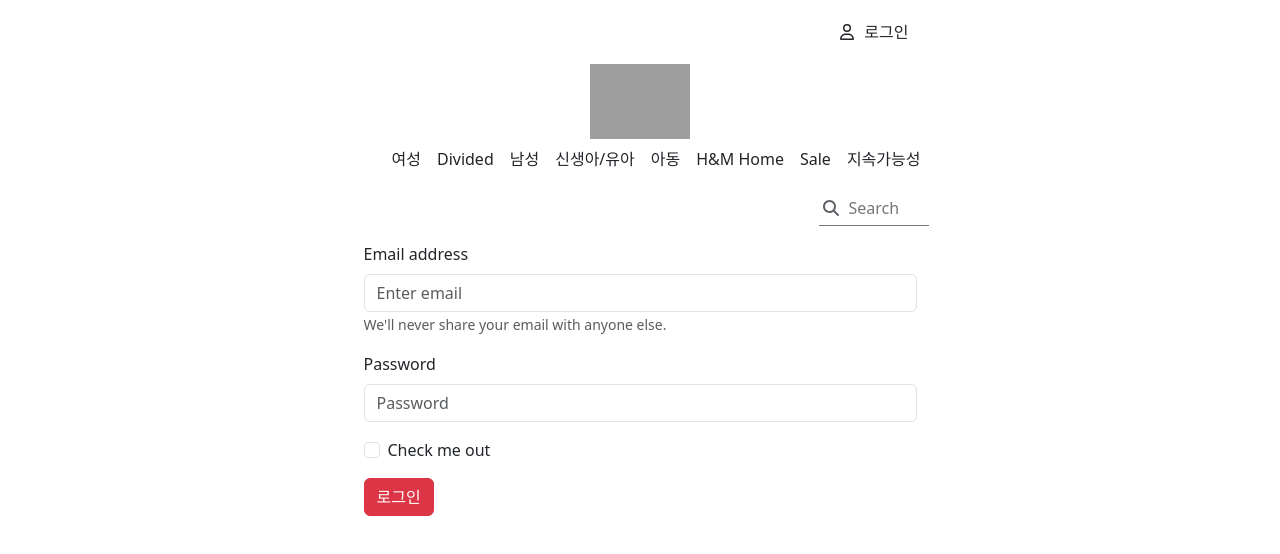
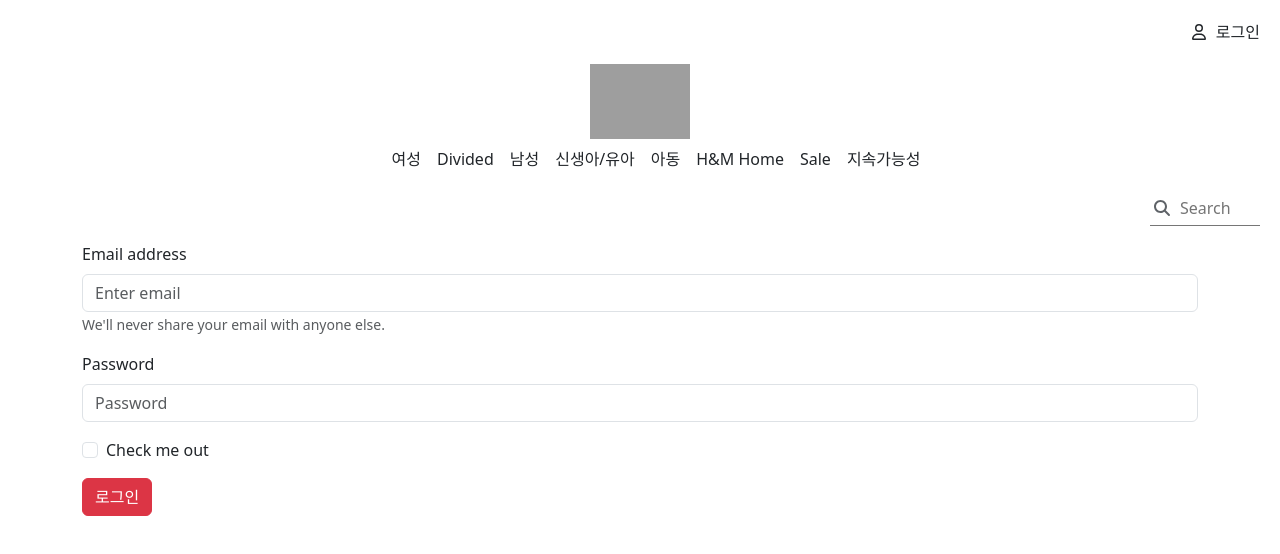
Before and after one commit to noel-vibe/hnmSite, a React (Create React App) app: page /login in a window 1280 px wide. Shown: the top 554 px of the page. Built offline with nearby package versions, Linux system fonts and the light colour scheme; grey boxes are pictures that could not be loaded.

Commit message:
키워드검색

```diff
--- a/src/App.css
+++ b/src/App.css
@@ -1,7 +1,3 @@
-body{
-    display: flex ;
-    justify-content: center;
-}
 
 .logo{
     cursor: pointer;
@@ -63,6 +59,7 @@ input:focus {
     display: flex;
     justify-content: end;
     margin-bottom: 1em;
+    margin-right: 20px;
 }
 
 .product-card{
--- a/src/App.js
+++ b/src/App.js
@@ -27,7 +27,7 @@ function App() {
     console.log("aaa",authenticate)
   },[authenticate])
   return (
-    <Container>
+    <div>
       <Navbar />
       <Routes>
         <Route path="/" element={<ProductAll/>}/>
@@ -35,7 +35,7 @@ function App() {
         <Route path="/product/:id" element={<PrivateRoute authenticate={authenticate}/>}/>
       </Routes>
 
-    </Container>
+    </div>
   );
 }
 
--- a/src/component/Navbar.js
+++ b/src/component/Navbar.js
@@ -22,6 +22,13 @@ const Navbar = () => {
   const goToMain=()=>{
     navigate("/")
   }
+  const search = (event) =>{
+    if(event.key === "Enter"){
+    //입력한 검색어를 읽어와서 url을 바꿔준다
+      let keyword = event.target.value;
+      navigate(`/?q=${keyword}`)
+  }
+}
 
   return (
     <div>
@@ -47,7 +54,7 @@ const Navbar = () => {
       </div>
         <div className="search-wrap">
           <FontAwesomeIcon icon={faSearch} className="search-icon" />
-          <input type="text" placeholder="Search" class="input-box" />
+          <input type="text" onKeyPress={(event)=>search(event)} placeholder="Search" class="input-box" />
         </div>
 
     </div>
--- a/src/page/ProductAll.js
+++ b/src/page/ProductAll.js
@@ -1,23 +1,26 @@
 import React, { useEffect, useState } from "react";
 import ProductCard from "../component/ProductCard";
 import { Container, Row, Col } from "react-bootstrap";
+import { useSearchParams } from "react-router-dom";
 
 const ProductAll = () => {
   const [productList, setProductList] = useState([]);
+  const [query, setQuery] = useSearchParams()
   const getProducts = async () => {
-    let url = `https://my-json-server.typicode.com/noel-vibe/hnmSite/products`;
+    let searchQuery = query.get("q")|| "";
+    let url = `https://my-json-server.typicode.com/noel-vibe/hnmSite/products?q=${searchQuery}`;
     let response = await fetch(url);
     let data = await response.json();
     setProductList(data);
   };
   useEffect(() => {
     getProducts();
-  }, []);
+  }, [query]);
   return (
     <div>
       <Container>
         <Row>
-          {productList.map((menu)=>(<Col md = {3} sm={6}><ProductCard item={menu} /></Col>))}
+          {productList.map((menu)=>(<Col lg = {3} sm={6}><ProductCard item={menu} /></Col>))}
         </Row>
       </Container>
 
```
